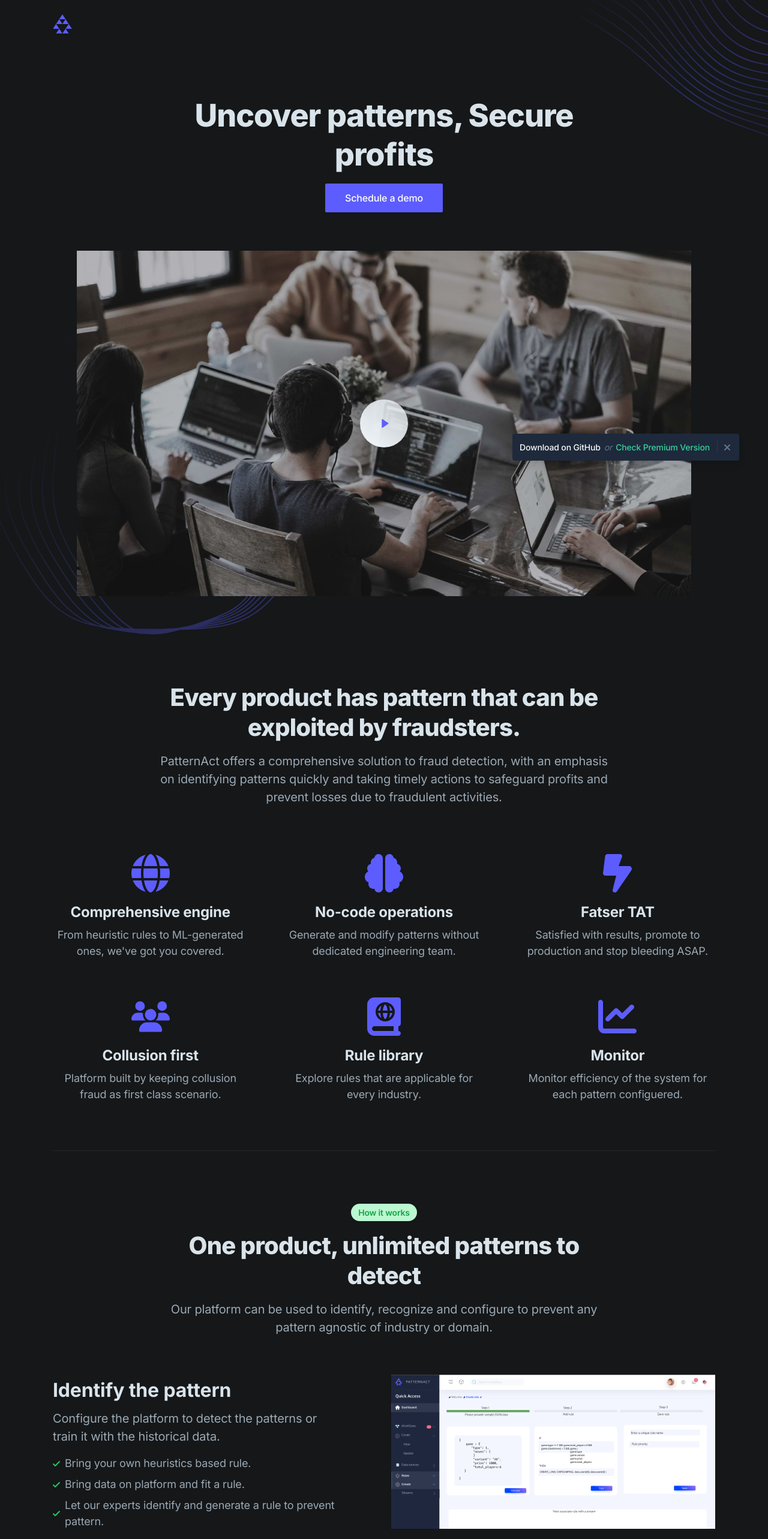
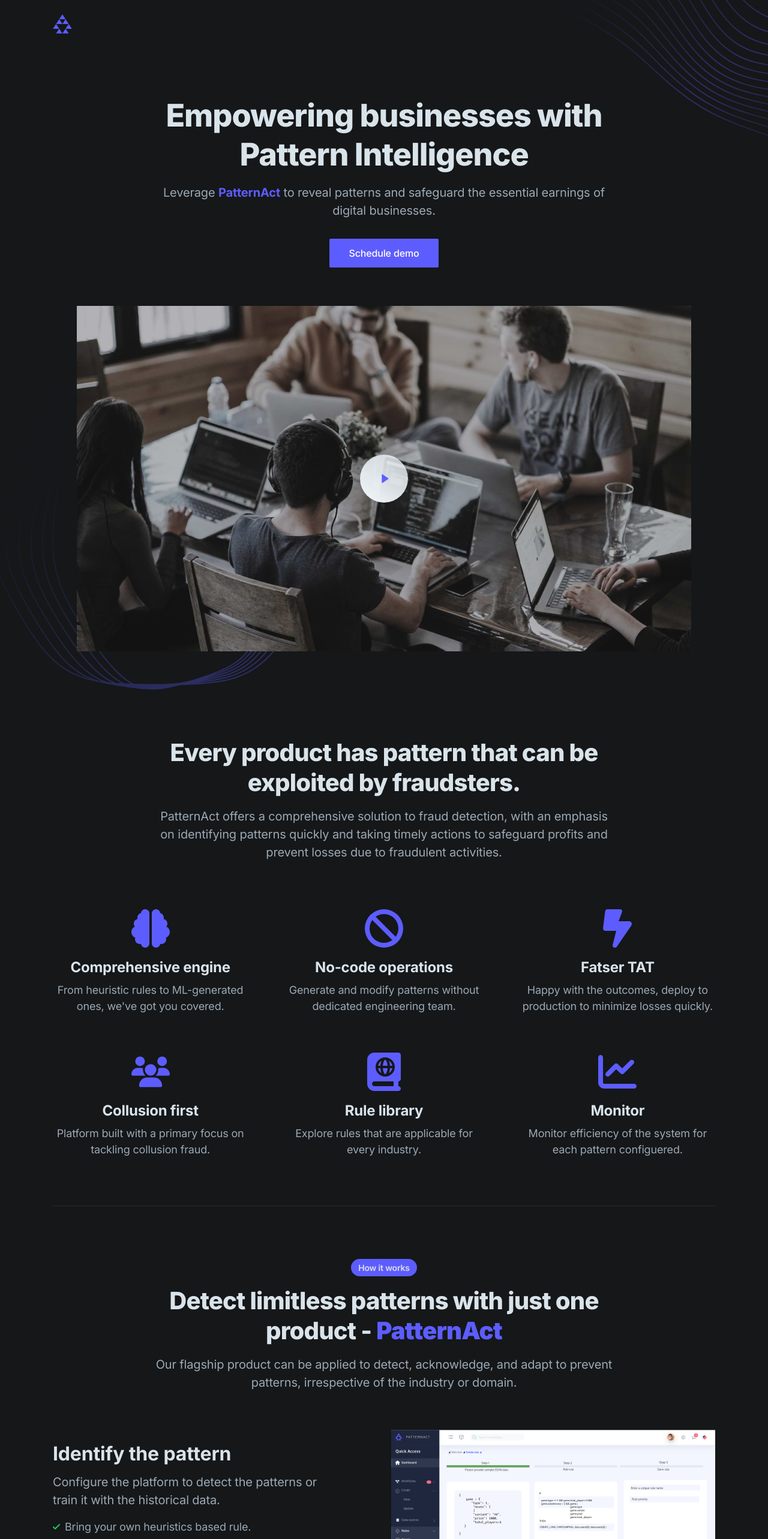
Before and after one commit to rule-easy/website, a Next.js app: page / in a window 1280 px wide. Shown: the top 2566 px of the page at 60% size. Built offline with nearby package versions, Linux system fonts and the light colour scheme.

Commit message:
Update the site

```diff
--- a/app/(default)/page.tsx
+++ b/app/(default)/page.tsx
@@ -1,6 +1,6 @@
 export const metadata = {
-  title: 'Home - Open PRO',
-  description: 'Page description',
+  title: 'Home - PatternAct',
+  description: 'PatternAct landing page',
 }
 
 import Hero from '@/components/hero'
--- a/components/banner.tsx
+++ b/components/banner.tsx
@@ -3,7 +3,7 @@
 import { useState } from 'react'
 
 export default function Banner() {
-  const [bannerOpen, setBannerOpen] = useState<boolean>(true)
+  const [bannerOpen, setBannerOpen] = useState<boolean>(false)
 
   return (
     <>
--- a/components/features.tsx
+++ b/components/features.tsx
@@ -2,7 +2,7 @@
 import { config } from "@fortawesome/fontawesome-svg-core";
 config.autoAddCss = false;
 import { FontAwesomeIcon } from "@fortawesome/react-fontawesome";
-import { faBoltLightning, faBookAtlas, faBrain, faChartLine, faChartPie, faGlobe, faUsers } from "@fortawesome/free-solid-svg-icons";
+import { faBan, faBoltLightning, faBookAtlas, faBrain, faChartLine, faChartPie, faCode, faGlobe, faUsers } from "@fortawesome/free-solid-svg-icons";
 
 export default function Features() {
   return (
@@ -22,7 +22,7 @@
             {/* 1st item */}
             <div className="relative flex flex-col items-center" data-aos="fade-up" data-aos-anchor="[data-aos-id-blocks]">
               <svg className="w-16 h-16 mb-4" viewBox="0 0 64 64" xmlns="http://www.w3.org/2000/svg">
-                <FontAwesomeIcon icon={faGlobe} size="xs" color="#5D5DFF" />
+                <FontAwesomeIcon icon={faBrain} size="xs" color="#5D5DFF" />
               </svg>
               <h4 className="h4 mb-2">Comprehensive engine</h4>
               <p className="text-lg text-gray-400 text-center">From heuristic rules to ML-generated ones, we've got you covered.</p>
@@ -31,7 +31,7 @@
             {/* 2nd item */}
             <div className="relative flex flex-col items-center" data-aos="fade-up" data-aos-delay="100" data-aos-anchor="[data-aos-id-blocks]">
               <svg className="w-16 h-16 mb-4" viewBox="0 0 64 64" xmlns="http://www.w3.org/2000/svg">
-                <FontAwesomeIcon icon={faBrain} size="xs" color="#5D5DFF" />
+                <FontAwesomeIcon icon={faBan} size="xs" color="#5D5DFF" />
               </svg>
               <h4 className="h4 mb-2">No-code operations</h4>
               <p className="text-lg text-gray-400 text-center">Generate and modify patterns without dedicated engineering team.</p>
@@ -43,7 +43,7 @@
                 <FontAwesomeIcon icon={faBoltLightning} size="xs" color="#5D5DFF" />
               </svg>
               <h4 className="h4 mb-2">Fatser TAT</h4>
-              <p className="text-lg text-gray-400 text-center">Satisfied with results, promote to production and stop bleeding ASAP.</p>
+              <p className="text-lg text-gray-400 text-center">Happy with the outcomes, deploy to production to minimize losses quickly.</p>
             </div>
 
             {/* 4th item */}
@@ -52,7 +52,7 @@
                 <FontAwesomeIcon icon={faUsers} size="xs" color="#5D5DFF" />
               </svg>
               <h4 className="h4 mb-2">Collusion first</h4>
-              <p className="text-lg text-gray-400 text-center">Platform built by keeping collusion fraud as first class scenario.</p>
+              <p className="text-lg text-gray-400 text-center">Platform built with a primary focus on tackling collusion fraud.</p>
             </div>
 
             {/* 5th item */}
--- a/components/hero.tsx
+++ b/components/hero.tsx
@@ -24,12 +24,12 @@
 
           {/* Section header */}
           <div className="max-w-3xl mx-auto text-center pb-12 md:pb-16">
-            <h1 className="h1 mb-4" data-aos="fade-up">Uncover patterns, Secure profits</h1>
-            {/* <p className="text-xl text-gray-400 mb-8" data-aos="fade-up" data-aos-delay="200">Identify complex fraudulent product patterns and take preemptive measures to safeguard your profits from erosion.</p> */}
+            <h1 className="h1 mb-4" data-aos="fade-up">Empowering businesses with Pattern Intelligence</h1>
+            <p className="text-xl text-gray-400 mb-8" data-aos="fade-up" data-aos-delay="200">Leverage <b style={{ color: "#5D5DFF" }}>PatternAct</b> to reveal patterns and safeguard the essential earnings of digital businesses.</p>
             <div className="max-w-xs mx-auto sm:max-w-none sm:flex sm:justify-center">
 
               <div data-aos="fade-up" data-aos-delay="400">
-                <a className="btn text-white bg-purple-600 hover:bg-purple-700 w-full mb-4 sm:w-auto sm:mb-0" href="https://app.reclaim.ai/m/patternact">Schedule a demo</a>
+                <a className="btn text-white bg-purple-600 hover:bg-purple-700 w-full mb-4 sm:w-auto sm:mb-0" href="https://app.reclaim.ai/m/patternact">Schedule demo</a>
               </div>
 
               {/* {<div data-aos="fade-up" data-aos-delay="600">
--- a/components/newsletter.tsx
+++ b/components/newsletter.tsx
@@ -23,15 +23,15 @@
 
             {/* CTA content */}
             <div className="mb-6 lg:mr-16 lg:mb-0 text-center lg:text-left lg:w-1/2">
-              <h3 className="h3 text-white mb-2">Signup for early beta</h3>
-              <p className="text-purple-200 text-lg">or get notified on launch.</p>
+              <h3 className="h3 text-white mb-2">Got a pattern in mind ?</h3>
+              <p className="text-purple-200 text-lg">Leave your contact and lets talk.</p>
             </div>
 
             {/* CTA form */}
             <form className="w-full lg:w-1/2">
               <div className="flex flex-col sm:flex-row justify-center max-w-xs mx-auto sm:max-w-md lg:max-w-none">
                 <input type="email" className="w-full appearance-none bg-purple-700 border border-purple-500 focus:border-purple-300 rounded-sm px-4 py-3 mb-2 sm:mb-0 sm:mr-2 text-white placeholder-purple-400" placeholder="Your best email…" aria-label="Your best email…" />
-                <a className="btn text-purple-600 bg-purple-100 hover:bg-white shadow" href="#0">Notify</a>
+                <a className="btn text-purple-600 bg-purple-100 hover:bg-white shadow" href="#0">Share</a>
               </div>
               {/* Success message */}
               {/* <p className="text-center lg:text-left lg:absolute mt-2 opacity-75 text-sm">Thanks for subscribing!</p> */}
--- a/components/zigzag.tsx
+++ b/components/zigzag.tsx
@@ -13,9 +13,9 @@
 
           {/* Section header */}
           <div className="max-w-3xl mx-auto text-center pb-12 md:pb-16">
-            <div className="inline-flex text-sm font-semibold py-1 px-3 m-2 text-green-600 bg-green-200 rounded-full mb-4">How it works</div>
-            <h1 className="h2 mb-4">One product, unlimited patterns to detect</h1>
-            <p className="text-xl text-gray-400">Our platform can be used to identify, recognize and configure to prevent any pattern agnostic of industry or domain.</p>
+            <div style={{ background: "#5D5DFF" }} className="inline-flex text-sm font-semibold py-1 px-3 m-2 rounded-full mb-4">How it works</div>
+            <h1 className="h2 mb-4">Detect limitless patterns with just one product - <b style={{ color: "#5D5DFF" }}>PatternAct</b></h1>
+            <p className="text-xl text-gray-400">Our flagship product can be applied to detect, acknowledge, and adapt to prevent patterns, irrespective of the industry or domain.</p>
           </div>
 
           {/* Items */}
@@ -50,7 +50,7 @@
                       <svg className="w-3 h-3 fill-current text-green-500 mr-2 shrink-0" viewBox="0 0 12 12" xmlns="http://www.w3.org/2000/svg">
                         <path d="M10.28 2.28L3.989 8.575 1.695 6.28A1 1 0 00.28 7.695l3 3a1 1 0 001.414 0l7-7A1 1 0 0010.28 2.28z" />
                       </svg>
-                      <span>Let our experts identify and generate a rule to prevent pattern.</span>
+                      <span>Let our experts spot and block patterns.</span>
                     </li>
                   </ul>
                 </div>
@@ -104,7 +104,7 @@
                       <svg className="w-3 h-3 fill-current text-green-500 mr-2 shrink-0" viewBox="0 0 12 12" xmlns="http://www.w3.org/2000/svg">
                         <path d="M10.28 2.28L3.989 8.575 1.695 6.28A1 1 0 00.28 7.695l3 3a1 1 0 001.414 0l7-7A1 1 0 0010.28 2.28z" />
                       </svg>
-                      <span>Enable rules in production in few minutes</span>
+                      <span>Enable bussiness rules safely in few minutes</span>
                     </li>
                     <li className="flex items-center mb-2">
                       <svg className="w-3 h-3 fill-current text-green-500 mr-2 shrink-0" viewBox="0 0 12 12" xmlns="http://www.w3.org/2000/svg">
@@ -112,12 +112,12 @@
                       </svg>
                       <span>No engineering team involvement required</span>
                     </li>
-                    <li className="flex items-center">
+                    {/* <li className="flex items-center">
                       <svg className="w-3 h-3 fill-current text-green-500 mr-2 shrink-0" viewBox="0 0 12 12" xmlns="http://www.w3.org/2000/svg">
                         <path d="M10.28 2.28L3.989 8.575 1.695 6.28A1 1 0 00.28 7.695l3 3a1 1 0 001.414 0l7-7A1 1 0 0010.28 2.28z" />
                       </svg>
                       <span>Controll production rollout percentage</span>
-                    </li>
+                    </li> */}
                   </ul>
                 </div>
               </div>
@@ -140,13 +140,13 @@
                       <svg className="w-3 h-3 fill-current text-green-500 mr-2 shrink-0" viewBox="0 0 12 12" xmlns="http://www.w3.org/2000/svg">
                         <path d="M10.28 2.28L3.989 8.575 1.695 6.28A1 1 0 00.28 7.695l3 3a1 1 0 001.414 0l7-7A1 1 0 0010.28 2.28z" />
                       </svg>
-                      <span> Track activity of each data input</span>
+                      <span>Track activity of each data input</span>
                     </li>
                     <li className="flex items-center mb-2">
                       <svg className="w-3 h-3 fill-current text-green-500 mr-2 shrink-0" viewBox="0 0 12 12" xmlns="http://www.w3.org/2000/svg">
                         <path d="M10.28 2.28L3.989 8.575 1.695 6.28A1 1 0 00.28 7.695l3 3a1 1 0 001.414 0l7-7A1 1 0 0010.28 2.28z" />
                       </svg>
-                      <span>Perform historical analysis of the rule</span>
+                      <span>Use data to improve configuered rules</span>
                     </li>
                   </ul>
                 </div>
--- a/next.config.js
+++ b/next.config.js
@@ -1,4 +1,11 @@
 /** @type {import('next').NextConfig} */
-const nextConfig = {}
+const nextConfig = {
+    reactStrictMode: true,
+    output: 'export',
+    distDir: '_static',
+    images: {
+        unoptimized: true
+    }
+}
 
 module.exports = nextConfig
```
Also changed, not shown: tsconfig.json (+18 -4 lines), public/images/features-03-image-03.png, 1 other file (tests, documents, lock files or other folders).
